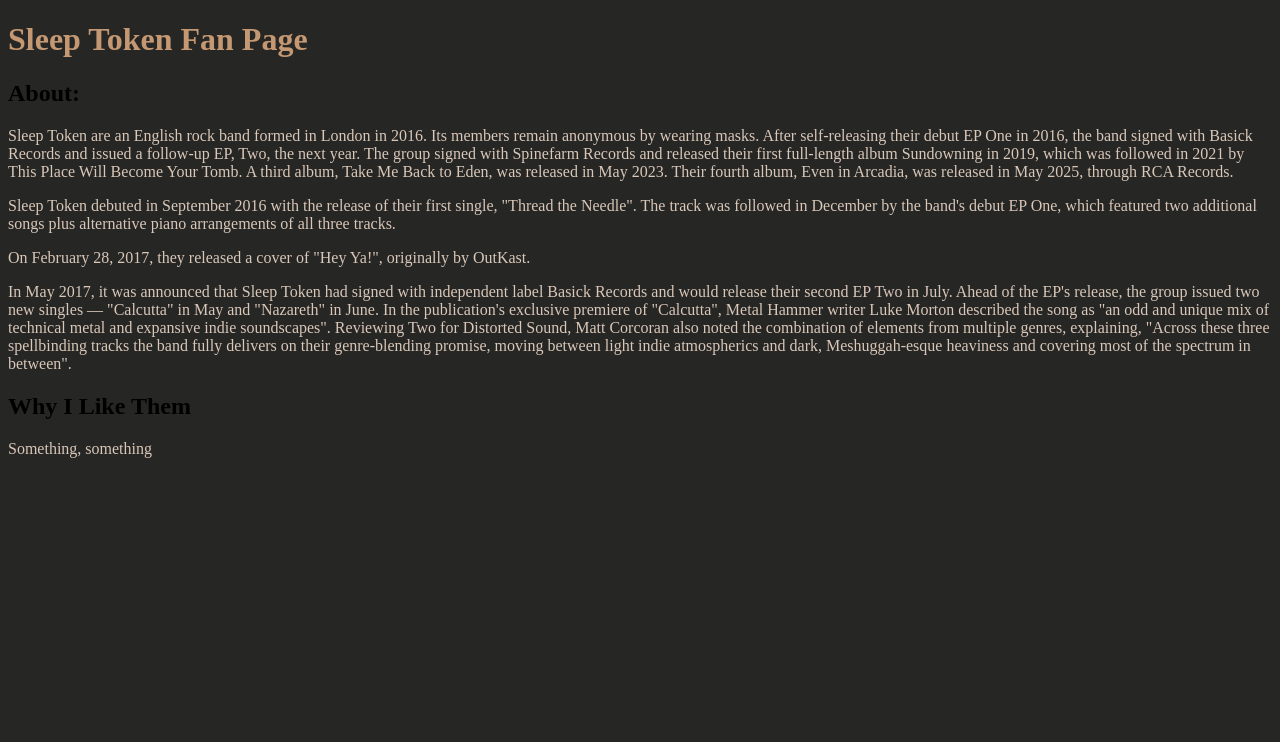
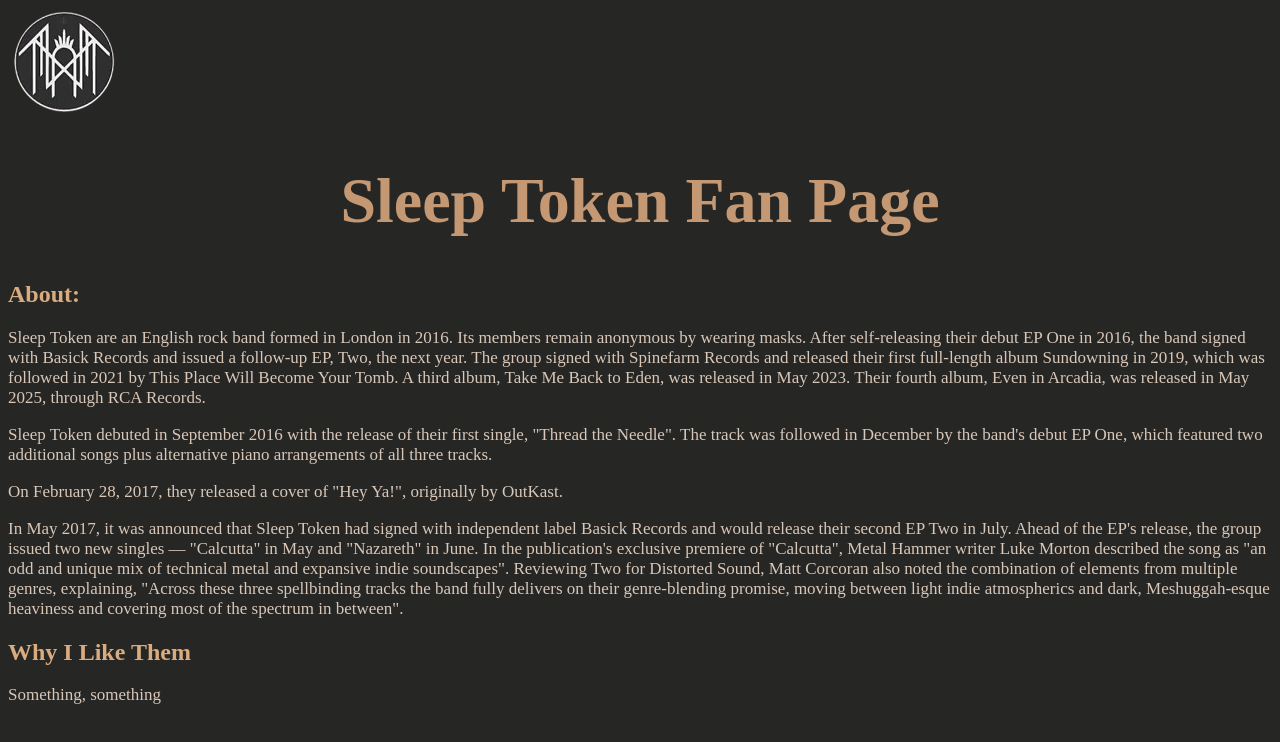
Before and after one commit to eveevans340/Sleep-Token-Website, a plain HTML site: page index.html in a window 1280 px wide. Drawn offline with Linux system fonts and the light colour scheme.

Commit message:
logo + setup

```diff
--- a/index.html
+++ b/index.html
@@ -7,6 +7,7 @@
     <title>Sleep Token Fan Page</title>
 </head>
 <body>
+    <img src="TokenLogo.png" alt="Sleep Token Logo">
     <h1>Sleep Token Fan Page</h1>
 
 
--- a/styles.css
+++ b/styles.css
@@ -1,11 +1,21 @@
+
+
 body {
     background-color: rgba(38, 38, 37, 1);
 }
 
 h1 {
     color: rgba(196, 152, 114, 1);
+    font-size: 64px;
+    text-align: center;
+}
+
+h2 {
+    color: rgba(217, 171, 126, 1);
+    font-size: 24px;
 }
 
 p {
     color: rgba(217, 199, 184, 1);
+    font-size: 17px;
 }
```
Also changed, not shown: TokenLogo.png (added).
